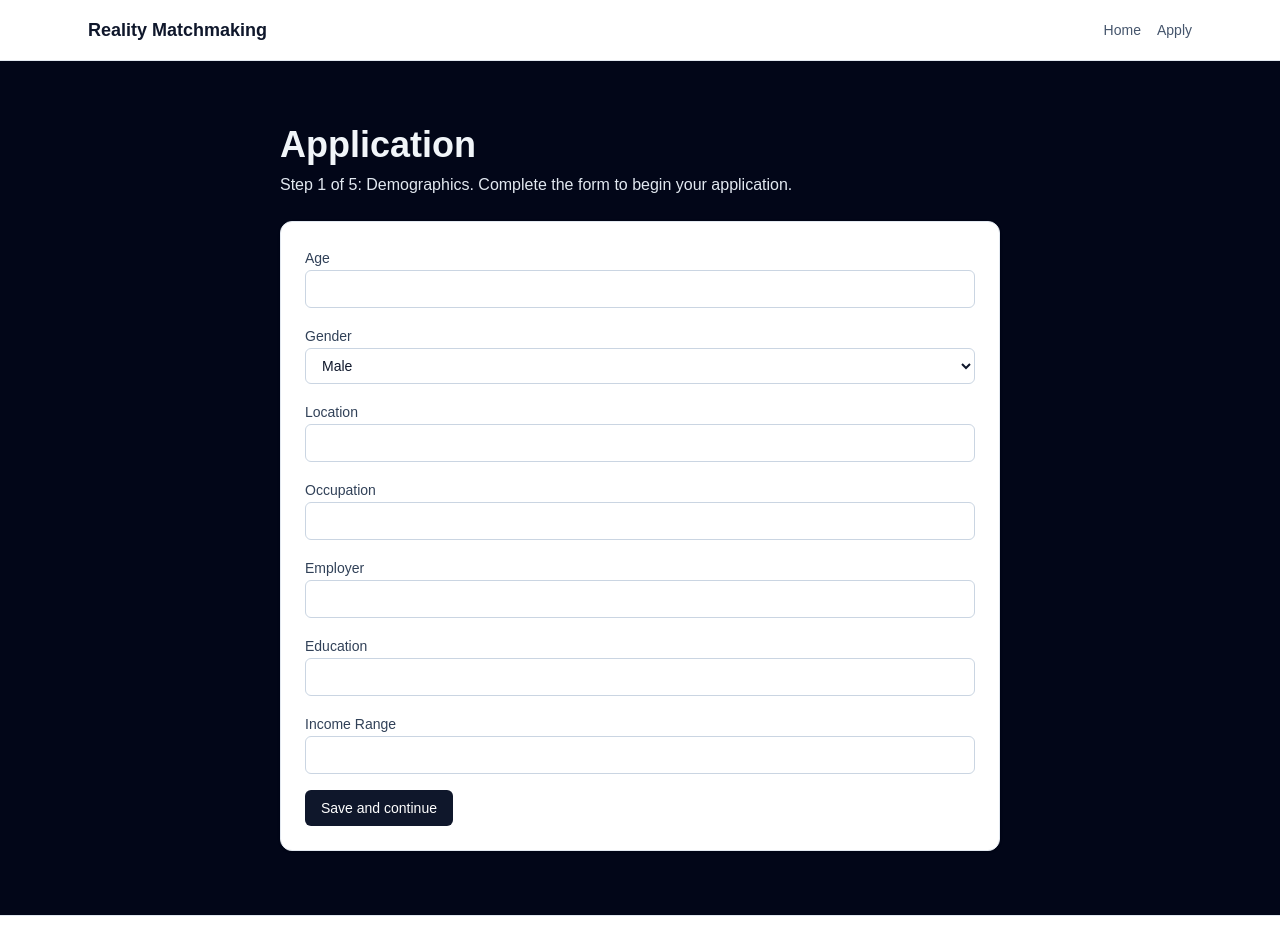
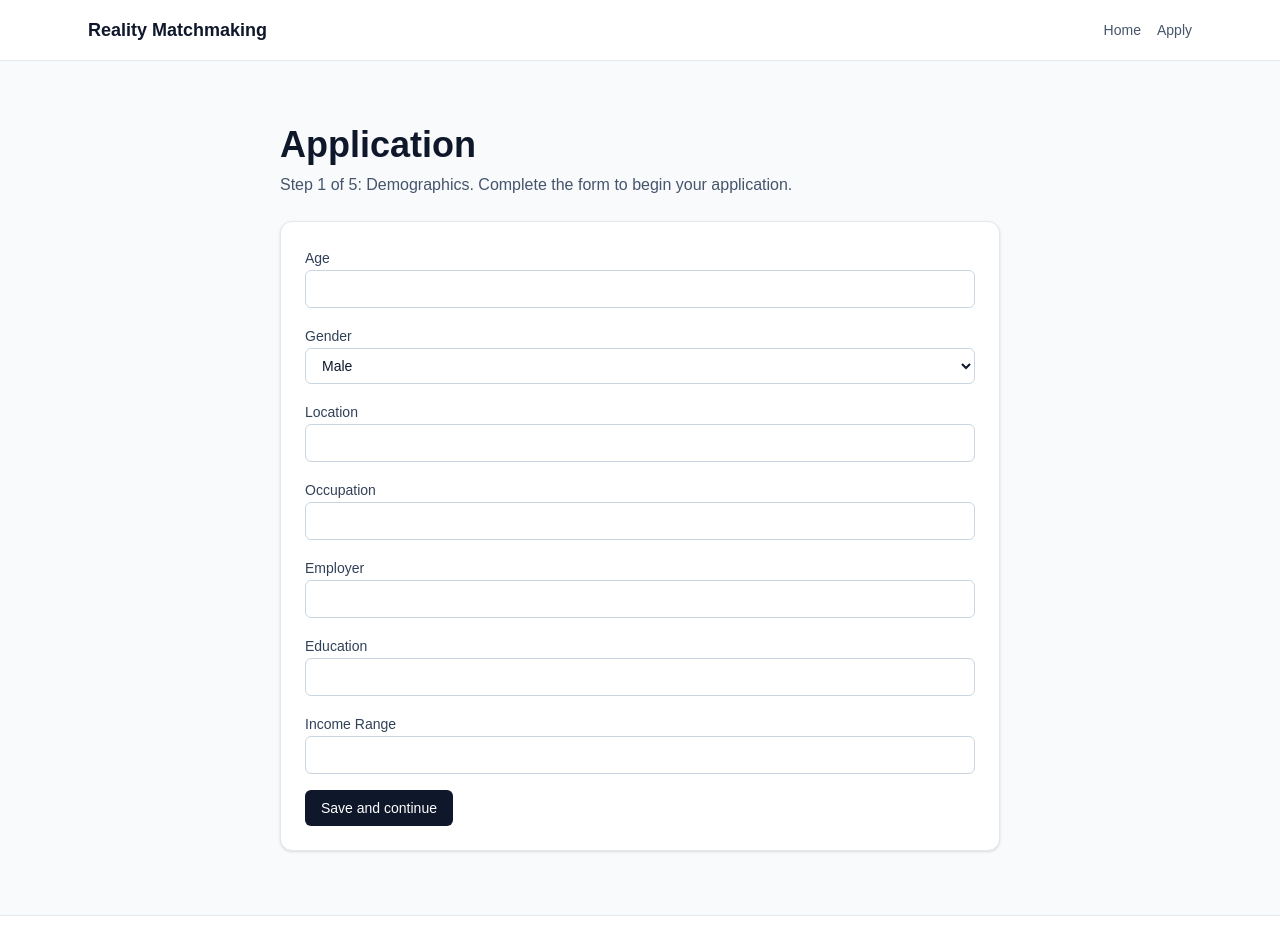
Before and after one commit to brianlane/reality, a Next.js app: page /apply in a window 1280 px wide. Shown: the top 934 px of the page. Built offline with nearby package versions, Linux system fonts and the light colour scheme.

Commit message:
change-style-2

```diff
--- a/src/app/(public)/apply/page.tsx
+++ b/src/app/(public)/apply/page.tsx
@@ -2,16 +2,15 @@ import ApplicationDraftForm from "@/components/forms/ApplicationDraftForm";
 
 export default function ApplyPage() {
   return (
-    <section className="w-full bg-slate-950 text-slate-100">
-      <div className="mx-auto w-full max-w-3xl px-4 py-10 sm:px-6 sm:py-16">
-        <h1 className="text-3xl font-semibold sm:text-4xl">Application</h1>
-        <p className="mt-2 text-slate-200">
-          Step 1 of 5: Demographics. Complete the form to begin your
-          application.
-        </p>
-        <div className="mt-6 rounded-xl border border-slate-200 bg-white p-4 text-slate-900 shadow-sm sm:p-6">
-          <ApplicationDraftForm />
-        </div>
+    <section className="mx-auto w-full max-w-3xl px-4 py-10 sm:px-6 sm:py-16">
+      <h1 className="text-3xl font-semibold text-slate-900 sm:text-4xl">
+        Application
+      </h1>
+      <p className="mt-2 text-slate-600">
+        Step 1 of 5: Demographics. Complete the form to begin your application.
+      </p>
+      <div className="mt-6 rounded-xl border border-slate-200 bg-white p-4 shadow-sm sm:p-6">
+        <ApplicationDraftForm />
       </div>
     </section>
   );
--- a/src/app/(public)/page.tsx
+++ b/src/app/(public)/page.tsx
@@ -2,26 +2,24 @@ import Link from "next/link";
 
 export default function HomePage() {
   return (
-    <section className="w-full bg-slate-950 text-slate-100">
-      <div className="mx-auto flex w-full max-w-5xl flex-col gap-6 px-4 py-12 sm:px-6 sm:py-16">
-        <div className="rounded-2xl border border-slate-800 bg-slate-900/60 p-6 shadow-sm sm:p-10">
-          <h1 className="text-3xl font-semibold sm:text-4xl">
+    <section className="mx-auto flex w-full max-w-5xl flex-col gap-6 px-4 py-12 sm:px-6 sm:py-16">
+      <div className="rounded-2xl bg-white p-6 shadow-sm sm:p-10">
+        <h1 className="text-3xl font-semibold text-slate-900 sm:text-4xl">
           Premium matchmaking experiences designed for real connections.
         </h1>
-          <p className="mt-4 max-w-2xl text-slate-200">
+        <p className="mt-4 max-w-2xl text-slate-600">
           Apply once, complete your profile, and get curated introductions at
           exclusive events.
         </p>
         <div className="mt-6 flex flex-wrap gap-3">
           <Link
             href="/apply"
-              className="rounded-md bg-white px-4 py-2 text-sm font-medium text-slate-900"
+            className="rounded-md bg-slate-900 px-4 py-2 text-sm font-medium text-white"
           >
             Start application
           </Link>
         </div>
       </div>
-      </div>
     </section>
   );
 }
--- a/src/components/layout/Footer.tsx
+++ b/src/components/layout/Footer.tsx
@@ -1,7 +1,7 @@
 export default function Footer() {
   return (
     <footer className="border-t border-slate-200 bg-white">
-      <div className="mx-auto flex w-full max-w-6xl items-center justify-between px-6 py-6 text-sm text-slate-500">
+      <div className="mx-auto flex w-full max-w-6xl items-center justify-between px-4 py-3 text-sm text-slate-500 sm:px-6 sm:py-4">
         <span>© 2026 Reality Matchmaking</span>
         <span>Premium curated experiences</span>
       </div>
```
Lines whose indentation alone changed are shown as unchanged.
